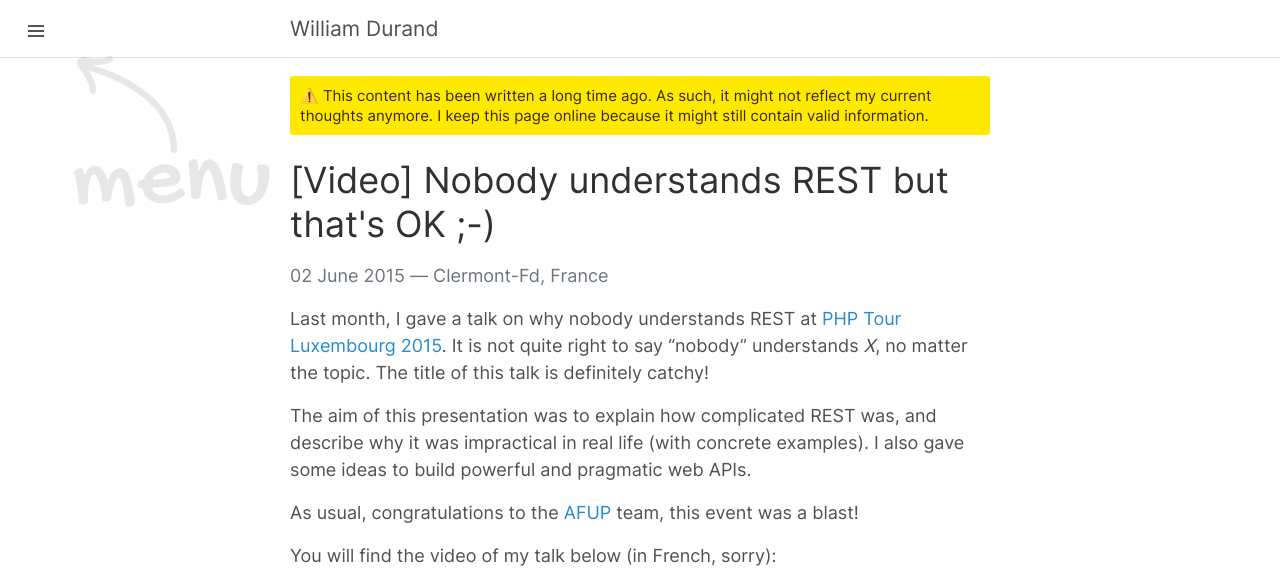
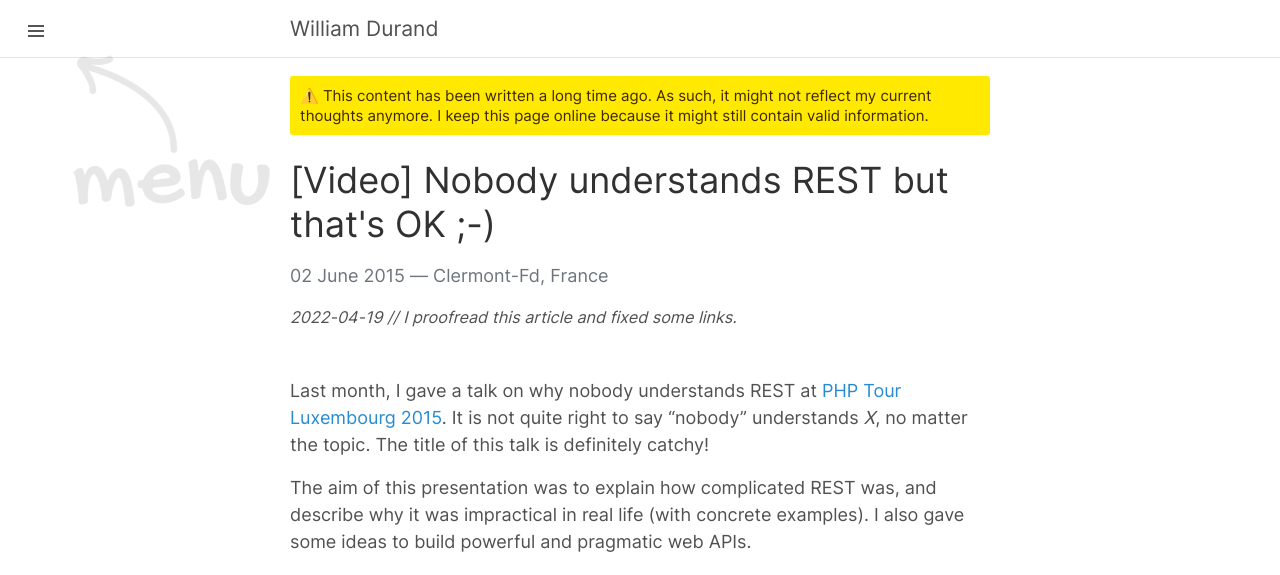
Before and after one commit to willdurand/willdurand.github.io, a Jekyll site: the page built from _posts/2015-06-02-video-nobody-understands-rest.md, in a window 1280 px wide and 1400 px high. Shown: the top 575 px of the window. Built offline with Jekyll 4.4.1, drawn with Linux system fonts in a browser that asks for light colours; some of the changed text lies outside the part shown.

Commit message:
proofread article video rest

```diff
--- a/_posts/2015-06-02-video-nobody-understands-rest.md
+++ b/_posts/2015-06-02-video-nobody-understands-rest.md
@@ -3,12 +3,14 @@
 title: "[Video] Nobody understands REST but that's OK ;-)"
 location: Clermont-Fd, France
 tweet_id: 605635605024911360
+updates:
+  - date: 2022-04-19
+    content: I proofread this article and fixed some links.
 ---
 
 Last month, I gave a talk on why nobody understands REST at [PHP Tour Luxembourg
-2015](www.afup.org/pages/phptourluxembourg2015/). It is not quite right to say
-"nobody" understands _X_, no matter the topic. The title of this talk is
-definitely catchy!
+2015][phptour-2015]. It is not quite right to say "nobody" understands _X_, no
+matter the topic. The title of this talk is definitely catchy!
 
 The aim of this presentation was to explain how complicated REST was, and
 describe why it was impractical in real life (with concrete examples). I also
```
Also changed, not shown: other parts of _posts/2015-06-02-video-nobody-understands-rest.md (+3 -2 lines).
